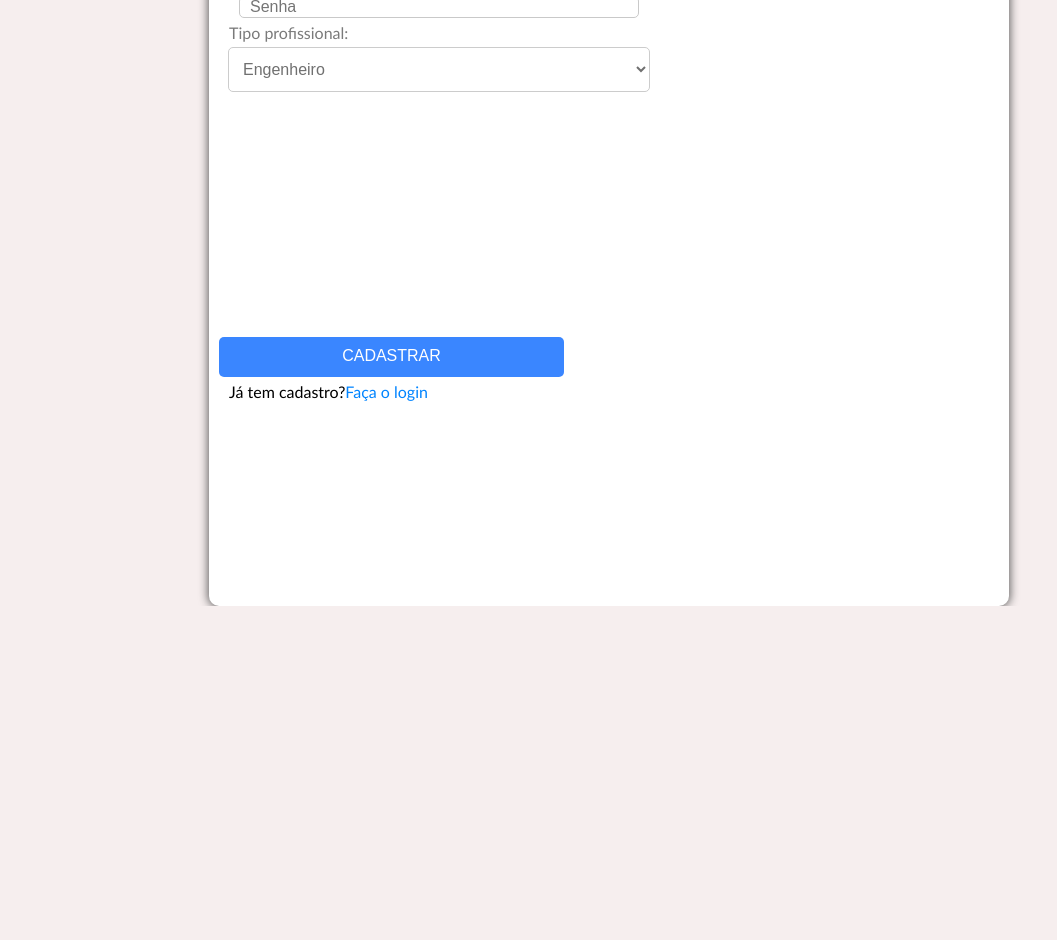
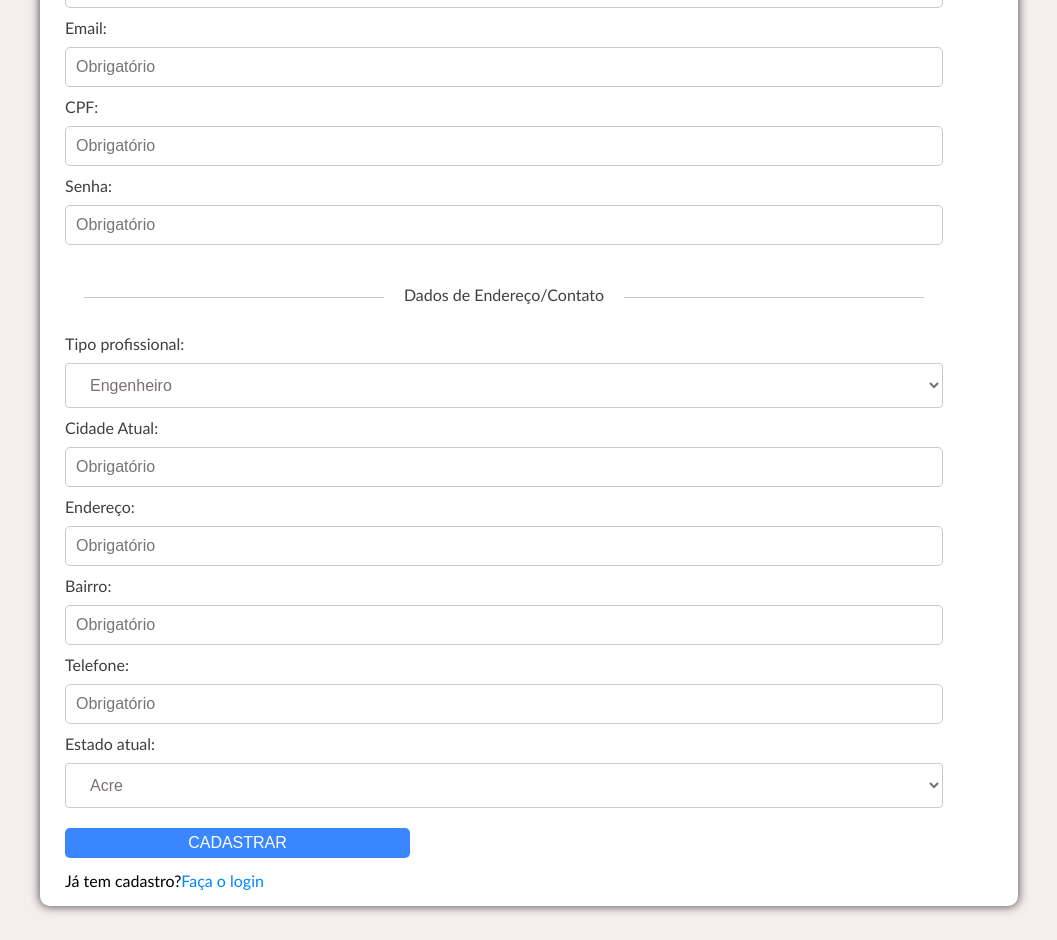
Before and after one commit to daniell0l/urbanismo-web, a React (Vite) app: page /Register in a window 1280 px wide. Shown: the part 320-1260 px from the top of the page, without its empty margins (111-1168 px from the left). Before the commit the page ends 926 px from the top, so only its background shows below. Built offline with nearby package versions, Linux system fonts and the light colour scheme; the HTML template or start-up script is replaced by a standard one.

Commit message:
últimas atualizações no layout da tela de cadastro

```diff
--- a/src/screens/register/index.tsx
+++ b/src/screens/register/index.tsx
@@ -7,6 +7,12 @@ const RegistrationPage: React.FC = () => {
   const [cpf, setCpf] = useState("");
   const [email, setEmail] = useState("");
   const [password, setPassword] = useState("");
+  const [professionalType, setProfessionalType] = useState("Engineer");
+  const [currentCity, setCurrentCity] = useState("");
+  const [address, setAddress] = useState("");
+  const [neighborhood, setNeighborhood] = useState("");
+  const [phone, setPhone] = useState("");
+  const [currentState, setCurrentState] = useState("AC");
 
   const handleNameChange = (event: React.ChangeEvent<HTMLInputElement>) => {
     setName(event.target.value);
@@ -24,11 +30,49 @@ const RegistrationPage: React.FC = () => {
     setPassword(event.target.value);
   };
 
+  const handleProfessionalTypeChange = (
+    event: React.ChangeEvent<HTMLSelectElement>
+  ) => {
+    setProfessionalType(event.target.value);
+  };
+
+  const handleCurrentCityChange = (
+    event: React.ChangeEvent<HTMLInputElement>
+  ) => {
+    setCurrentCity(event.target.value);
+  };
+
+  const handleAddressChange = (event: React.ChangeEvent<HTMLInputElement>) => {
+    setAddress(event.target.value);
+  };
+
+  const handleNeighborhoodChange = (
+    event: React.ChangeEvent<HTMLInputElement>
+  ) => {
+    setNeighborhood(event.target.value);
+  };
+
+  const handlePhoneChange = (event: React.ChangeEvent<HTMLInputElement>) => {
+    setPhone(event.target.value);
+  };
+
+  const handleCurrentStateChange = (
+    event: React.ChangeEvent<HTMLSelectElement>
+  ) => {
+    setCurrentState(event.target.value);
+  };
+
   const handleRegistration = () => {
     console.log("Name:", name);
     console.log("CPF:", cpf);
     console.log("Email:", email);
     console.log("Password:", password);
+    console.log("Professional Type:", professionalType);
+    console.log("Current City:", currentCity);
+    console.log("Address:", address);
+    console.log("Neighborhood:", neighborhood);
+    console.log("Phone:", phone);
+    console.log("Current State:", currentState);
   };
 
   return (
@@ -36,52 +80,121 @@ const RegistrationPage: React.FC = () => {
       <div className="logoRegister">
         <img src={logoLateral} alt="logo lem urbanismo" />
       </div>
-      <div className="greenLineRegister"></div>
       <form className="blocoRegistration">
-        <div className="form-group">
+        <div className="form-group-register">
           <h2>Cadastro</h2>
-          <label htmlFor="name"></label>
+          <span className="line-with-name">Dados pessoais</span>
+          <label htmlFor="name">Nome completo:</label>
           <input
             type="text"
             id="name"
             value={name}
             onChange={handleNameChange}
-            placeholder="Usuário"
+            placeholder="Obrigatório"
           />
-          <label htmlFor="email"></label>
+          <label htmlFor="email">Email:</label>
           <input
             type="email"
             id="email"
             value={email}
             onChange={handleEmailChange}
-            placeholder="Email"
+            placeholder="Obrigatório"
           />
-          <label htmlFor="cpf"></label>
+          <label htmlFor="cpf">CPF:</label>
           <input
             type="text"
             id="cpf"
             value={cpf}
             onChange={handleCpfChange}
-            placeholder="CPF"
+            placeholder="Obrigatório"
           />
-          <label htmlFor="password"></label>
+          <label htmlFor="password">Senha:</label>
           <input
             type="password"
             id="password"
             value={password}
             onChange={handlePasswordChange}
-            placeholder="Senha"
+            placeholder="Obrigatório"
           />
+          <span className="line-with-name">Dados de Endereço/Contato</span>
           <div className="labelProfissionalType">
             <label htmlFor="professionalType">Tipo profissional:</label>
             <br />
-            <select className="profissionalType">
+            <select className="Select">
               <option value="Engineer">Engenheiro</option>
               <option value="Technician">Técnico</option>
               <option value="Architect">Arquiteto</option>
             </select>
           </div>
-
+          <div className="form-Address">
+            <label htmlFor="currentCity">Cidade Atual:</label>
+            <input
+              type="text"
+              id="currentCity"
+              value={currentCity}
+              onChange={handleCurrentCityChange}
+              placeholder="Obrigatório"
+            />
+            <label htmlFor="address">Endereço:</label>
+            <input
+              type="text"
+              id="address"
+              value={address}
+              onChange={handleAddressChange}
+              placeholder="Obrigatório"
+            />
+            <label htmlFor="neighborhood">Bairro:</label>
+            <input
+              type="text"
+              id="neighborhood"
+              value={neighborhood}
+              onChange={handleNeighborhoodChange}
+              placeholder="Obrigatório"
+            />
+            <label htmlFor="Phone">Telefone:</label>
+            <input
+              type="text"
+              id="phone"
+              value={phone}
+              onChange={handlePhoneChange}
+              placeholder="Obrigatório"
+            />
+            <label htmlFor="currentState">Estado atual:</label>
+            <br />
+            <select
+              className="Select"
+              value={currentState}
+              onChange={handleCurrentStateChange}
+            >
+              <option value="AC">Acre</option>
+              <option value="AL">Alagoas</option>
+              <option value="AP">Amapá</option>
+              <option value="AM">Amazonas</option>
+              <option value="BA">Bahia</option>
+              <option value="CE">Ceará</option>
+              <option value="DF">Distrito Federal</option>
+              <option value="ES">Espírito Santo</option>
+              <option value="GO">Goiás</option>
+              <option value="MA">Maranhão</option>
+              <option value="MT">Mato Grosso</option>
+              <option value="MS">Mato Grosso do Sul</option>
+              <option value="MG">Minas Gerais</option>
+              <option value="PA">Pará</option>
+              <option value="PB">Paraíba</option>
+              <option value="PR">Paraná</option>
+              <option value="PE">Pernambuco</option>
+              <option value="PI">Piauí</option>
+              <option value="RJ">Rio de Janeiro</option>
+              <option value="RN">Rio Grande do Norte</option>
+              <option value="RS">Rio Grande do Sul</option>
+              <option value="RO">Rondônia</option>
+              <option value="RR">Roraima</option>
+              <option value="SC">Santa Catarina</option>
+              <option value="SP">São Paulo</option>
+              <option value="SE">Sergipe</option>
+              <option value="TO">Tocantins</option>
+            </select>
+          </div>
           <button
             className="buttonRegistration"
             type="button"
--- a/src/screens/register/style.css
+++ b/src/screens/register/style.css
@@ -1,72 +1,74 @@
 #registration-container {
-  max-width: 1200px;
-  width: 800px;
-  height: 900px;
-  margin: 2% auto auto 25%;
+  max-width: 978px;
+  width: 100%;
+  height: 1200px;
+  margin: 2% auto 2% auto;
   display: flex;
   flex-direction: row;
   align-items: center;
   background: #fff;
-  font-family: "Trebuchet MS", "Lucida Sans Unicode", "Lucida Grande",
-    "Lucida Sans", Arial, sans-serif;
+  font-family: "Trebuchet MS", "Lucida Sans Unicode", "Lucida Grande", "Lucida Sans", Arial, sans-serif;
   border-radius: 10px;
   box-shadow: 0px 0px 10px 1px #5c5b5b;
 }
 
-.form-group {
-  width: 500px;
-  height: 600px;
-  margin: 0px 100px 0px 150px;
+.form-group-register {
+  flex: 1;
+  padding: 50px;
 }
 
 .blocoRegistration {
-  width: 500px;
-  height: 400px;
+  width: auto;
+  height: auto;
   position: relative;
-  right: 150px;
   bottom: 30px;
+  left: -25px;
+  top: 100px;
+  /* border: 1px solid red; */
 }
 
 .blocoRegistration h2 {
   font-size: 2em;
   color: rgb(0, 153, 255);
   text-transform: uppercase;
-  margin: -80px 0px 30px 20px;
+  margin-top: -100px;
+  margin-left: 360px;
 }
 
-.form-group input {
-  width: 80%;
-  height: 20px;
+.form-group-register input {
+  width: 100%;
   padding: 10px;
-  margin: 5px auto;
-  display: flex;
+  margin: 10px auto;
   border-radius: 5px;
   border: 1px solid rgb(201, 201, 201);
   font-size: 1em;
-  left: -20px;
-  position: relative;
+}
+
+.form-group-register label {
+  color: #3f3f3f;
+  font-size: 1em;
 }
 
 .buttonRegistration {
   height: 30px;
-  width: 345px;
+  width: 100%;
+  max-width: 345px;
   background: #3a86ff;
+  padding: 20px auto;
   border: none;
   font-size: 1em;
   color: #fff;
   cursor: pointer;
   text-transform: uppercase;
   border-radius: 5px;
-  padding: 10px 0px 30px 0px;
-  top: 250px;
-  left: 10px;
-  position: relative;
+  margin-top: 20px;
+  margin-bottom: -10px;
 }
 
 .buttonRegistration:hover,
 .buttonRegistration:active {
   background: #56c6fa;
-  color: #000000;
+  color: #000;
 }
 
 .logoRegister img {
@@ -74,13 +76,11 @@
   height: 200px;
   position: absolute;
   top: -20px;
-  left: 350px;
+  left: 200px;
 }
 
 .cadastroLink {
-  position: relative;
-  left: 20px;
-  top: 255px;
+  margin-top: 20px;
 }
 
 .cadastroLink a {
@@ -89,53 +89,71 @@
 }
 
 .cadastroLink a:hover {
-  color: #000000;
+  color: #000;
 }
 
-.greenLine {
-  height: 250px;
-  border: 3px solid rgb(122, 224, 144);
-  margin: 20px 20px 0px 0px;
+.greenLineRegister {
+  width: 100%;
+  max-width: 800px;
+  border: 1px solid rgb(122, 224, 144);
+  margin-top: 20px;
 }
 
-.profissionalType {
-  width: 422px;
+.Select {
+  width: 100%;
   height: 45px;
-  left: 19px;
-  bottom: -5px;
-  position: relative;
+  padding: 10px 20px 10px 20px;
   font-size: 16px;
   border: 1px solid #ccc;
   border-radius: 4px;
   cursor: pointer;
-  border-radius: 5px;
-  padding: 10px;
-  color: #707070;
+  color: #7a7171;
   background: #fff;
+  margin-top: 10px;
 }
 
-.labelProfissionalType label {
-  padding: 35px;
-  color: #7a7a7a;
-  left: -15px;
-  position: relative;
+.Select:hover {
+  background: #ebebeb;
+  color: #000;
 }
 
-.profissionalType:hover {
-  background: #e0e0e0;
+.form-Address {
+  width: auto;
+  height: auto;
+  margin: 10px 0px 0px 0px;
 }
 
-.profissionalType:active {
-  background: #d0d0d0;
+.line-with-name {
+  display: block;
+  position: relative;
+  text-align: center;
+  margin: 30px 0;
+  color: #3f3f3f;
 }
 
-.profissionalType .dropdown {
-  display: none;
-  position: absolute;
-  top: 100%;
-  left: 0;
-  right: 0;
-  border-top: none;
-  border-radius: 0 0 4px 4px;
-  z-index: 1;
+.line-with-name::before,
+.line-with-name::after {
+  content: "";
+  display: inline-block;
+  width: 300px;
+  height: 1px;
+  background-color: #ccc;
+  vertical-align: middle;
 }
+
+.line-with-name::before {
+  margin-right: 20px;
+}
+
+.line-with-name::after {
+  margin-left: 20px;
+}
+
+.line-with-name span {
+  background-color: #fff;
+  padding: 0 10px;
+  position: relative;
+  top: -8px;
+  font-size: 16px;
+  color: #707070;
+}
```
